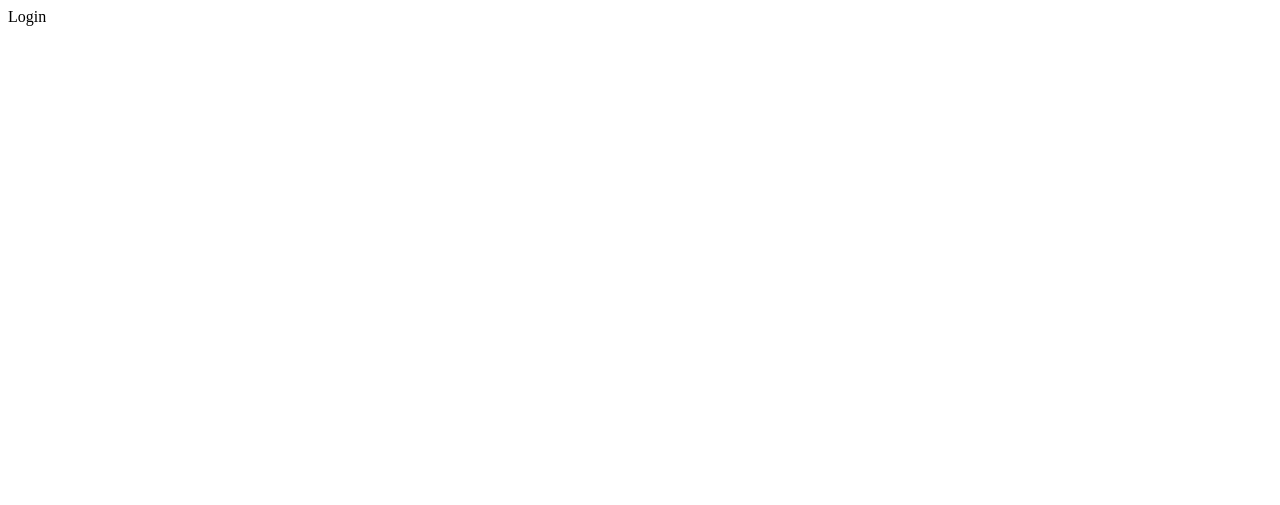
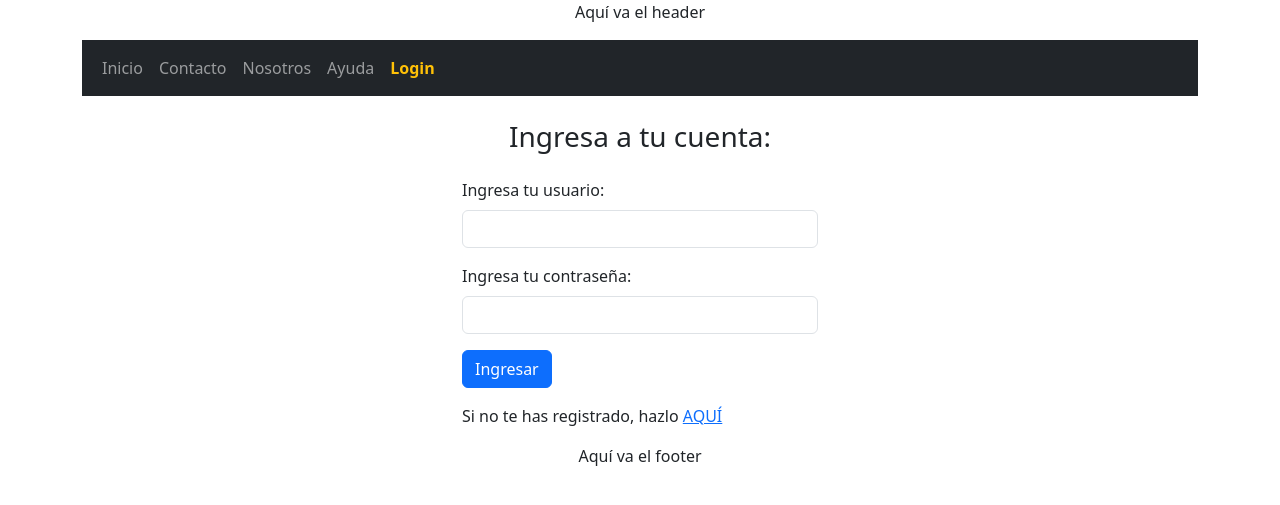
Before and after one commit to gonzaloparod1/arriendos, a Django app: page /accounts/login/ in a window 1280 px wide. Before the commit the part shown is almost empty. Shown: the top 505 px of the page. Run offline with Django 5.2, Linux system fonts and the light colour scheme.

Commit message:
[ADD] Added function to login (template and url). Also, added navbar and files: index.html, header.html and footer.html, not implemented yet

```diff
--- a/arriendos/settings.py
+++ b/arriendos/settings.py
@@ -133,3 +133,5 @@ STATIC_URL = 'static/'
 # https://docs.djangoproject.com/en/5.0/ref/settings/#default-auto-field
 
 DEFAULT_AUTO_FIELD = 'django.db.models.BigAutoField'
+LOGIN_REDIRECT_URL = '/'
+LOGOUT_REDIRECT_URL = '/'
--- a/arriendos/urls.py
+++ b/arriendos/urls.py
@@ -19,5 +19,6 @@ from django.urls import path, include
 
 urlpatterns = [
     path('admin/', admin.site.urls),
-    path('accounts/', include('django.contrib.auth.urls'))
+    path('accounts/', include('django.contrib.auth.urls')),
+    path('', include('main.urls')),
 ]
--- /dev/null
+++ b/main/templates/index.html
@@ -0,0 +1,5 @@
+{% extends 'base.html' %}
+
+{% block content %}
+    Este es el contenido del index
+{% endblock %}
--- a/main/templates/registration/login.html
+++ b/main/templates/registration/login.html
@@ -1 +1,33 @@
-Login
+{% extends 'base.html' %}
+
+{% block content %}
+<h3 class="text-center my-4">Ingresa a tu cuenta:</h3>
+<div class="row">
+		<div class="col-4 offset-4">
+				{% if form.errors %}
+						<div class="row">
+								<div class="col">
+										<div class="alert alert-danger alert-dismissible fade show" role="alert">
+												<strong>Usuario y contraseña no coinciden</strong>
+												<button type="button" class="btn-close" data-bs-dismiss="alert" aria-label="Close"></button>
+										</div>
+								</div>
+						</div>
+				{% endif %}
+
+				<form action="{% url 'login' %}" method="post"> <!-- ruta nombrada -->
+						{% csrf_token %}
+						<div class="mb-3">
+								<label class="form-label">Ingresa tu usuario:</label>
+								<input type="text" class="form-control" name="{{ form.username.name }}" required>
+						</div>
+						<div class="mb-3">
+								<label class="form-label">Ingresa tu contraseña:</label>
+								<input type="password" class="form-control" name="{{ form.password.name }}" required>
+						</div>
+						<button type="submit" class="btn btn-primary">Ingresar</button>
+				</form>
+				<p class="mt-3">Si no te has registrado, hazlo <a href="#">AQUÍ</a></p>
+		</div>
+</div>
+{% endblock %}
--- /dev/null
+++ b/main/templates/snippets/footer.html
@@ -0,0 +1 @@
+<p class="text-center">Aquí va el footer</p>
--- /dev/null
+++ b/main/templates/snippets/header.html
@@ -0,0 +1 @@
+<p class="text-center">Aquí va el header</p>
--- /dev/null
+++ b/main/templates/snippets/navbar.html
@@ -0,0 +1,35 @@
+<nav class="navbar bg-dark navbar-expand-lg mb-3 mt-2" data-bs-theme="dark">
+		<div class="container-fluid">
+			<button class="navbar-toggler" type="button" data-bs-toggle="collapse" data-bs-target="#navbarSupportedContent" aria-controls="navbarSupportedContent" aria-expanded="false" aria-label="Toggle navigation">
+				<span class="navbar-toggler-icon"></span>
+			</button>
+			<div class="collapse navbar-collapse" id="navbarSupportedContent">
+				<ul class="navbar-nav me-auto mb-2 mb-lg-0">
+					<li class="nav-item">
+						<a class="nav-link" aria-current="page" href="/">Inicio</a>
+					</li>
+					<li class="nav-item">
+						<a class="nav-link" href="#">Contacto</a>
+					</li>
+					<li class="nav-item">
+						<a class="nav-link" href="#">Nosotros</a>
+					</li>
+					<li class="nav-item">
+						<a class="nav-link" href="#">Ayuda</a>
+					</li>
+					{% if user.is_authenticated %}
+						<li class="nav-item">
+							<form action="{% url 'logout' %}" method="post">
+								{% csrf_token %}
+								<button class="nav-link fw-bold text-danger" type="submit">Log Out</button>
+							</form>
+						</li>
+						{% else %}
+						<li class="nav-item">
+							<a class="nav-link fw-bold text-warning" href="/accounts/login">Login</a>
+						</li>
+					{% endif %}
+				</ul>
+			</div>
+		</div>
+	</nav>
--- /dev/null
+++ b/main/urls.py
@@ -0,0 +1,6 @@
+from django.urls import path
+from main.views import index
+
+urlpatterns = [
+    path('', index)
+]
--- a/main/views.py
+++ b/main/views.py
@@ -1,3 +1,6 @@
 from django.shortcuts import render
+from django.contrib.auth import logout
 
 # Create your views here.
+def index(request):
+    return render(request, 'index.html')
```
